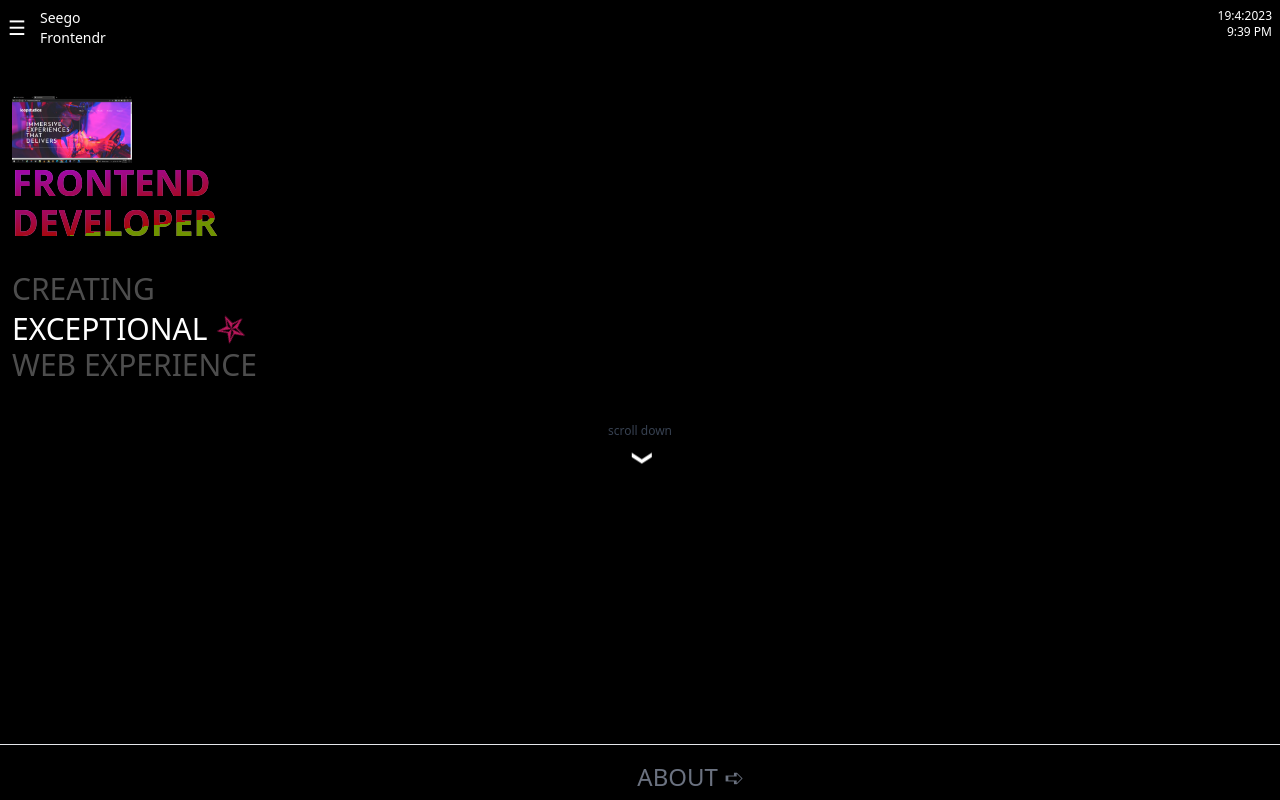
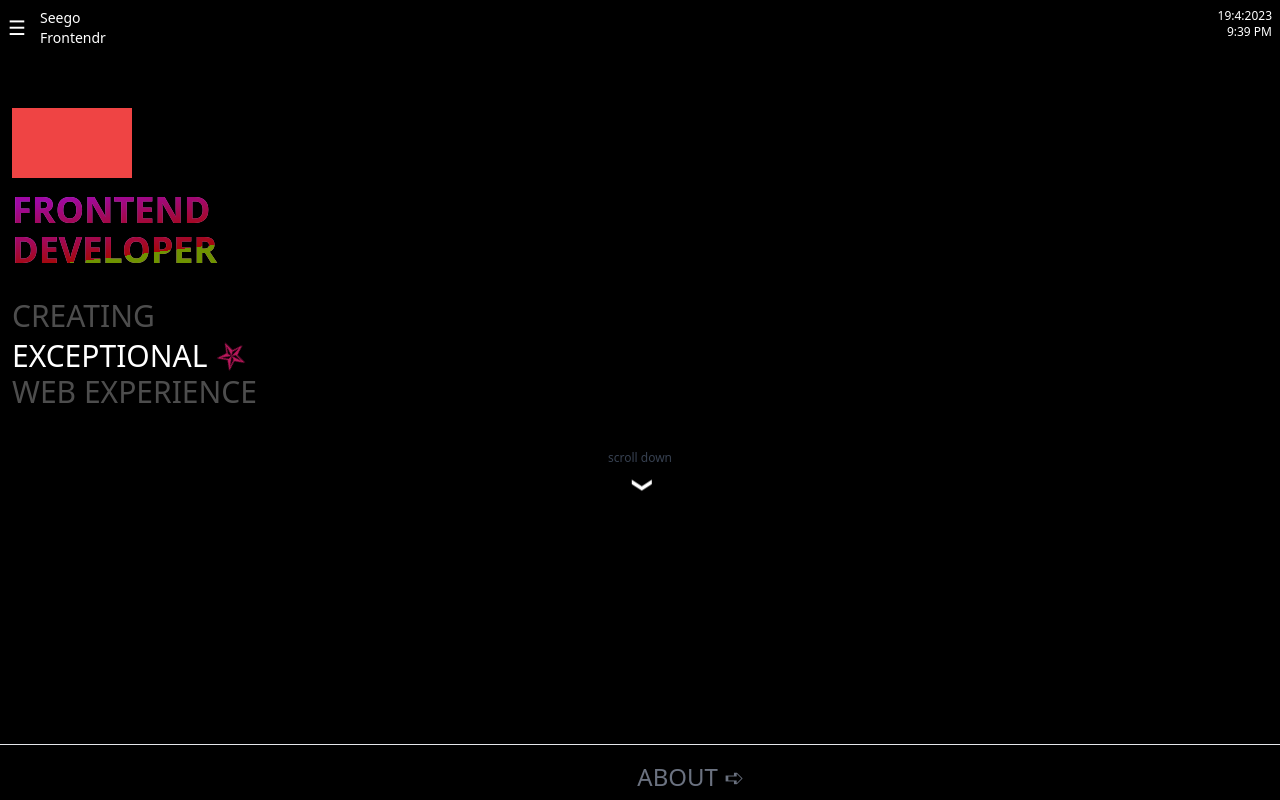
Before and after one commit to 5eegy/portfolio, a React (Vite) app: page / in a window 1280 px wide. Shown: the top 800 px of the page. Built offline with nearby package versions, Linux system fonts and the light colour scheme; a web font is replaced by a local one.

Commit message:
image not found

```diff
--- a/src/components/Intro/Intro.tsx
+++ b/src/components/Intro/Intro.tsx
@@ -1,16 +1,15 @@
-import Loopstudio from "../../assets/loopstudio.png";
+// import Loopstudio from "../../assets/loopstudio.png";
 import { motion } from "framer-motion";
 
 const Intro = () => {
   return (
     <div className="mt-12 p-3 h-[85vh] min-h-fit pt-12">
-      <motion.img
+      <motion.p
         animate={{ y: 0 }}
         initial={{ y: -250 }}
         transition={{ duration: 0.5, type: "tween", ease: "backInOut" }}
-        src={Loopstudio}
-        className="w-[120px] h-[70px]my-3"
-      />
+        className="w-[120px] h-[70px] bg-red-500 my-3"
+      ></motion.p>
       <motion.h1
         initial={{
           height: "0px",
@@ -71,7 +70,7 @@ const Intro = () => {
           opacity: 1,
         }}
         transition={{
-          delay:2
+          delay: 2,
         }}
         className="mt-10 flex flex-col justify-center items-center"
       >
@@ -79,22 +78,21 @@ const Intro = () => {
         <motion.p
           initial={{
             y: 0,
-          rotate: "-90deg"
-
+            rotate: "-90deg",
           }}
-
           animate={{
-          y: [5, 10, 15,20, 15, 10, 5],
-          rotate: "-90deg"
+            y: [5, 10, 15, 20, 15, 10, 5],
+            rotate: "-90deg",
           }}
-
           transition={{
             repeat: Infinity,
             // delay: 2,
-          duration: 1
-
+            duration: 1,
           }}
-        className="-rotate-90 w-4 text-xl">&#x276E;</motion.p>
+          className="-rotate-90 w-4 text-xl"
+        >
+          &#x276E;
+        </motion.p>
       </motion.div>
     </div>
   );
```
Lines whose indentation alone changed are shown as unchanged.
